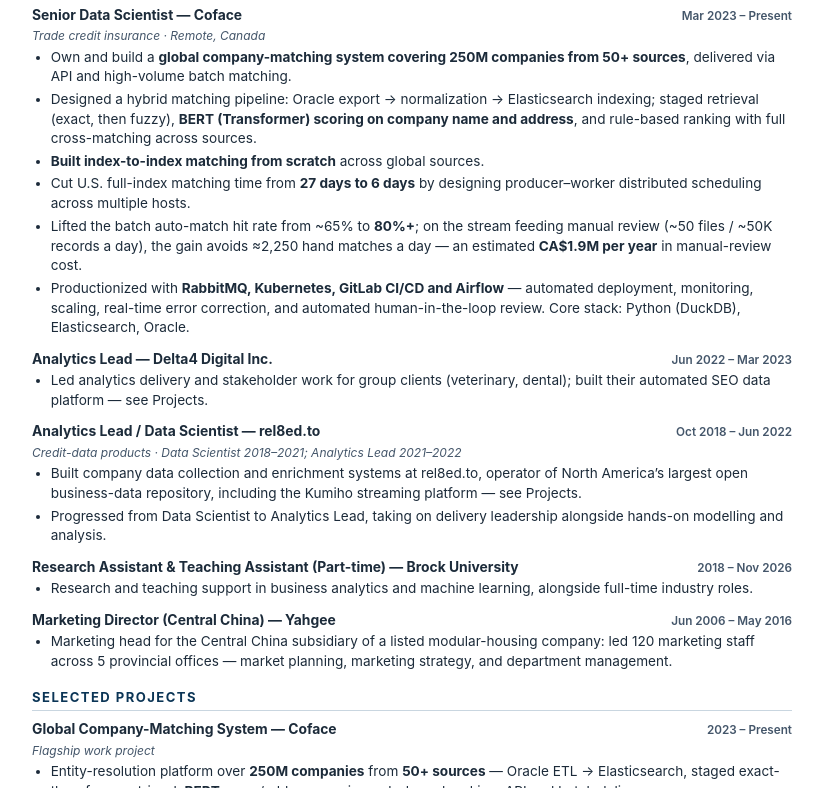
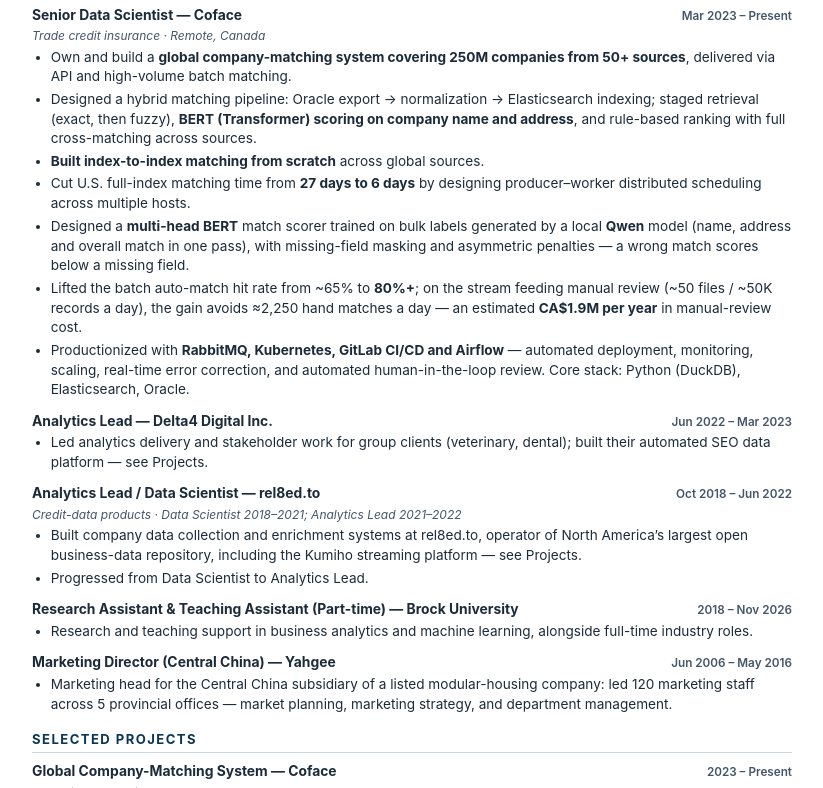
Before and after one commit to DaiZack/daizack.github.io, a plain HTML site: page resume.html in a window 1280 px wide. Shown: the part 530-1318 px from the top of the page, without its empty margins (228-1051 px from the left). Drawn offline with Linux system fonts and the light colour scheme.

Commit message:
Resume v14: add multi-head BERT trained on Qwen-generated match labels (weak supervision, masking, asymmetric penalties)

```diff
--- a/resume.html
+++ b/resume.html
@@ -57,6 +57,7 @@
     <li>Designed a hybrid matching pipeline: Oracle export → normalization → Elasticsearch indexing; staged retrieval (exact, then fuzzy), <strong>BERT (Transformer) scoring on company name and address</strong>, and rule-based ranking with full cross-matching across sources.</li>
     <li><strong>Built index-to-index matching from scratch</strong> across global sources.</li>
     <li>Cut U.S. full-index matching time from <strong>27 days to 6 days</strong> by designing producer–worker distributed scheduling across multiple hosts.</li>
+    <li>Designed a <strong>multi-head BERT</strong> match scorer trained on bulk labels generated by a local <strong>Qwen</strong> model (name, address and overall match in one pass), with missing-field masking and asymmetric penalties — a wrong match scores below a missing field.</li>
     <li>Lifted the batch auto-match hit rate from ~65% to <strong>80%+</strong>; on the stream feeding manual review (~50 files / ~50K records a day), the gain avoids ≈2,250 hand matches a day — an estimated <strong>CA$1.9M per year</strong> in manual-review cost.</li>
     <li>Productionized with <strong>RabbitMQ, Kubernetes, GitLab CI/CD and Airflow</strong> — automated deployment, monitoring, scaling, real-time error correction, and automated human-in-the-loop review. Core stack: Python (DuckDB), Elasticsearch, Oracle.</li>
   </ul>
@@ -70,7 +71,7 @@
   <p class="js">Credit-data products · Data Scientist 2018–2021; Analytics Lead 2021–2022</p>
   <ul>
     <li>Built company data collection and enrichment systems at rel8ed.to, operator of North America’s largest open business-data repository, including the Kumiho streaming platform — see Projects.</li>
-    <li>Progressed from Data Scientist to Analytics Lead, taking on delivery leadership alongside hands-on modelling and analysis.</li>
+    <li>Progressed from Data Scientist to Analytics Lead.</li>
   </ul>
 </div>
 <div class="job">
```
